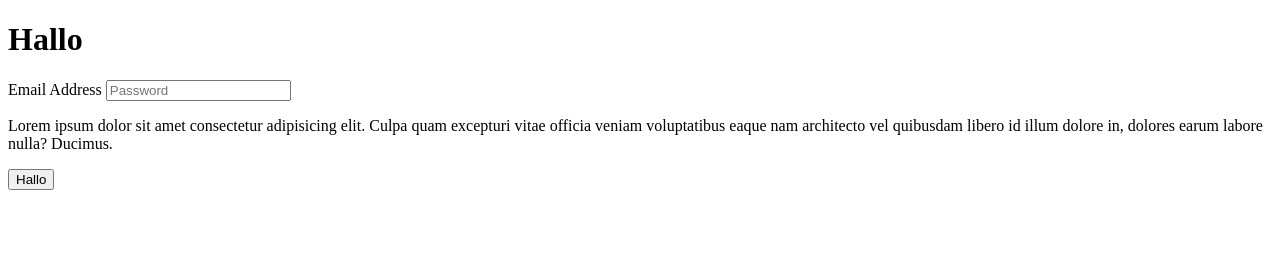
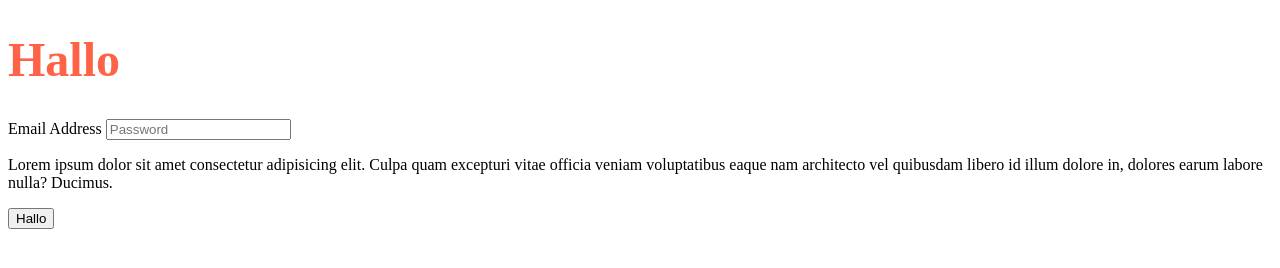
Before and after one commit to gitrshdbairamov/babystep2git, a plain HTML site: page index.html in a window 1280 px wide. Drawn offline with Linux system fonts and the light colour scheme.

Commit message:
style file ist verbundet

```diff
--- a/index.html
+++ b/index.html
@@ -4,6 +4,7 @@
     <meta charset="UTF-8">
     <meta name="viewport" content="width=device-width, initial-scale=1.0">
     <title>Document</title>
+    <link rel="stylesheet" href="style.css">
 </head>
 <body>
     <h1 class="hallo">Hallo</h1>
--- /dev/null
+++ b/style.css
@@ -0,0 +1,5 @@
+h1 {
+    font-size: 48px;
+    font-weight: 700;
+    color: tomato;
+}
```
